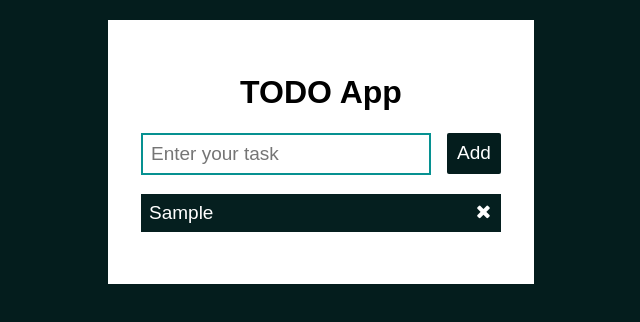
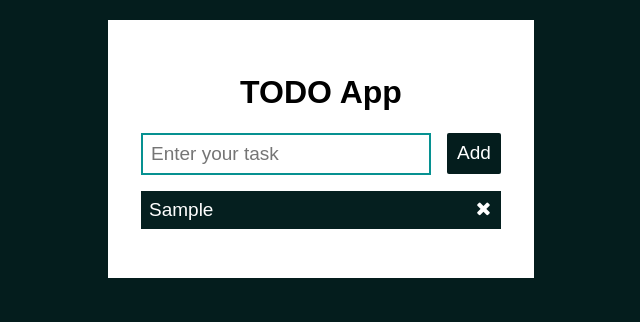
Before and after one commit to sanishkarkee/TODO-JS-2024-Method1, a plain HTML site: page index.html in a window 1280 px wide. Both pictures are taken after typing "Sample" into the empty fields and a click on the button "Add". Shown: the whole page, without its empty margins (319-959 px from the left). Drawn offline with Linux system fonts and the light colour scheme.

Commit message:
mero way le change gareko li ma data pass garera ani html ma <ul> add gareko

```diff
--- a/index.html
+++ b/index.html
@@ -20,7 +20,7 @@
     </div>
 
     <div class="text">
-
+      <ul class="list-container"></ul>
     </div>
 
   </div>
--- a/script.js
+++ b/script.js
@@ -1,5 +1,7 @@
-let inputs = document.getElementById('inp');
-let text = document.querySelector('.text');
+// ---------YOUTUBE WAY (html ma ul content chai hudaina)---------
+
+// let inputs = document.getElementById('inp');
+// let text = document.querySelector('.text');
 
 // function Add() {
 //   if (inputs.value == '') {
@@ -26,7 +28,9 @@ let text = document.querySelector('.text');
 //   }
 // }
 
-// ---------------------(PRATICE)-------------------------
+// ---------------------(PRATICE: MERO WAY <ul> add gareko html ma so JS bata <li> ma data pass gareko)-------------------------
+let inputs = document.getElementById('inp');
+let listContent = document.querySelector('.list-container');
 
 function Add() {
   if (inputs.value.length == 0) {
@@ -35,9 +39,9 @@ function Add() {
     // 1. Create <ul>
     // 2. set value inside <ul>
     // 3.Insert <ul> inside .text class
-    let newEle = document.createElement('ul');
+    let newEle = document.createElement('li');
     newEle.innerHTML = `${inputs.value} <i class="fa fa-times" aria-hidden="true"></i>`;
-    text.appendChild(newEle);
+    listContent.appendChild(newEle);
 
     inputs.value = '';
 
--- a/style.css
+++ b/style.css
@@ -43,12 +43,16 @@ body {
 
     .text {
         ul {
+            padding: 0;
+
+            li {
                 position: relative;
                 background-color: rgb(5, 31, 31);
                 color: #fff;
                 font-size: 19px;
                 text-align: left;
                 padding: 8px;
+                margin-block: 10px;
 
                 i {
                     position: absolute;
@@ -58,3 +62,4 @@ body {
             }
         }
     }
+}
```
Lines whose indentation alone changed are shown as unchanged.
